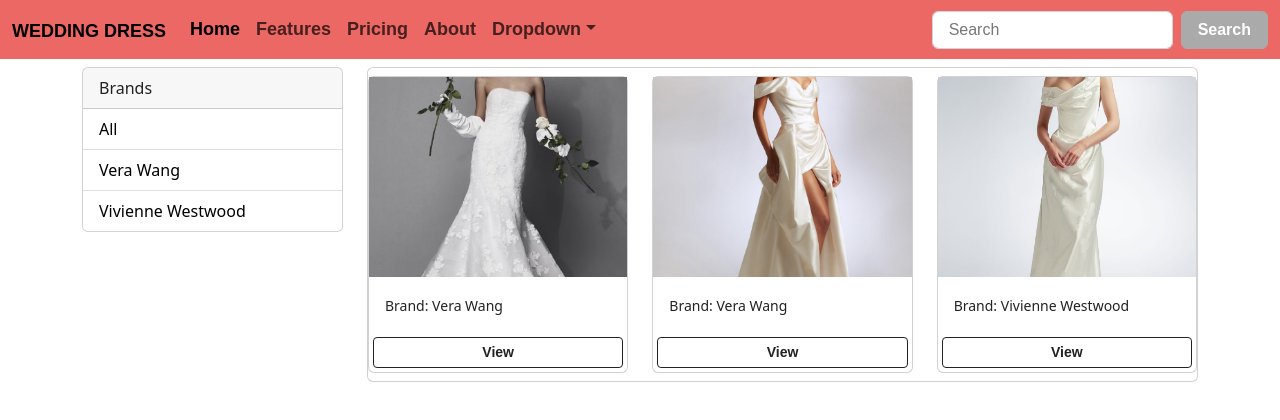
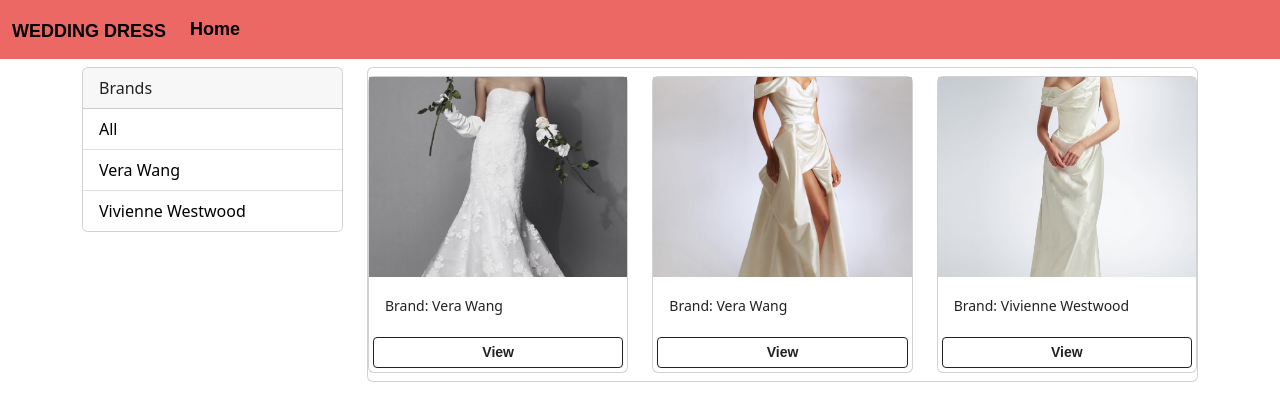
Before and after one commit to tonytsoi/wedding_dresses, a Django app: template dresses/templates/main.html in a window 1280 px wide. Shown: the top 420 px of the page. Run offline with Django 4.2, Linux system fonts and the light colour scheme; the template is opened without the code that fills it: values that come from a table or form of the project are taken from there, others are empty; data comes from the database, SQL or seed files in the repository; parts of the project's set-up code (start-up, migrations or seed data) failed here and were passed over; some web fonts are replaced.

Commit message:
Clean up navigation bar

```diff
--- a/dresses/templates/navigation.html
+++ b/dresses/templates/navigation.html
@@ -1,6 +1,6 @@
 <nav class="navbar navbar-expand-lg bg-primary" data-bs-theme="dark">
   <div class="container-fluid">
-    <a class="navbar-brand" href="{% url 'main' %}">Wedding Dress</a>
+    <a class="navbar-brand">Wedding Dress</a>
     <button class="navbar-toggler" type="button" data-bs-toggle="collapse" data-bs-target="#navbarColor01" aria-controls="navbarColor01" aria-expanded="false" aria-label="Toggle navigation">
       <span class="navbar-toggler-icon"></span>
     </button>
@@ -11,30 +11,6 @@
             <span class="visually-hidden">(current)</span>
           </a>
         </li>
-        <li class="nav-item">
-          <a class="nav-link" href="#">Features</a>
-        </li>
-        <li class="nav-item">
-          <a class="nav-link" href="#">Pricing</a>
-        </li>
-        <li class="nav-item">
-          <a class="nav-link" href="#">About</a>
-        </li>
-        <li class="nav-item dropdown">
-          <a class="nav-link dropdown-toggle" data-bs-toggle="dropdown" href="#" role="button" aria-haspopup="true" aria-expanded="false">Dropdown</a>
-          <div class="dropdown-menu">
-            <a class="dropdown-item" href="#">Action</a>
-            <a class="dropdown-item" href="#">Another action</a>
-            <a class="dropdown-item" href="#">Something else here</a>
-            <div class="dropdown-divider"></div>
-            <a class="dropdown-item" href="#">Separated link</a>
-          </div>
-        </li>
-      </ul>
-      <form class="d-flex">
-        <input class="form-control me-sm-2" type="search" placeholder="Search">
-        <button class="btn btn-secondary my-2 my-sm-0" type="submit">Search</button>
-      </form>
     </div>
   </div>
 </nav>
```
